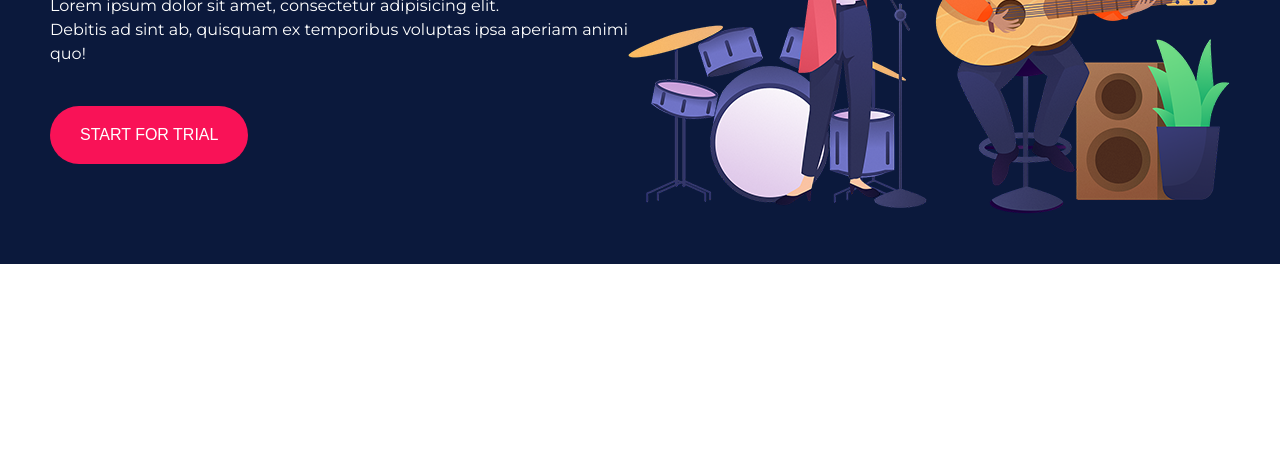
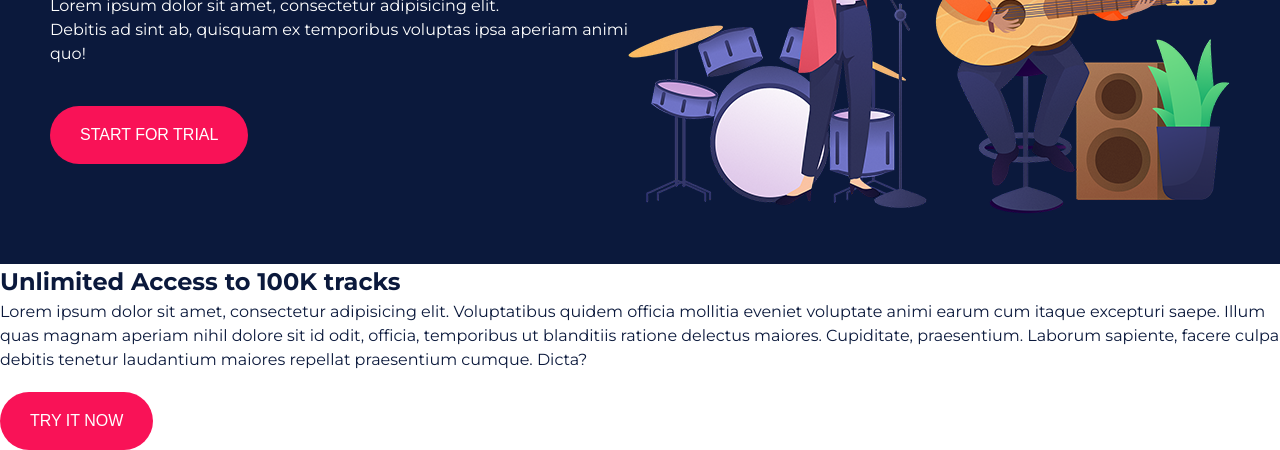
Before and after one commit to slobodanmiric/music-app, a plain HTML site: page index.html in a window 1280 px wide. Shown: the part 367-817 px from the top of the page. Drawn offline with Linux system fonts and the light colour scheme.

Commit message:
unl9mited html

```diff
--- a/index.html
+++ b/index.html
@@ -32,5 +32,16 @@
         </div>
     </header>
 
+    <!-- unlimited -->
+    <section class="unlimited container">
+        <article>
+            <h2>Unlimited Access to 100K tracks</h2>
+        </article>
+        <article>
+            <p>Lorem ipsum dolor sit amet, consectetur adipisicing elit. Voluptatibus quidem officia mollitia eveniet voluptate animi earum cum itaque excepturi saepe. Illum quas magnam aperiam nihil dolore sit id odit, officia, temporibus ut blanditiis ratione delectus maiores. Cupiditate, praesentium. Laborum sapiente, facere culpa debitis tenetur laudantium maiores repellat praesentium cumque. Dicta?</p>
+            <button type="button">Try it now</button>
+        </article>
+    </section>
+
 </body>
 </html>
```
